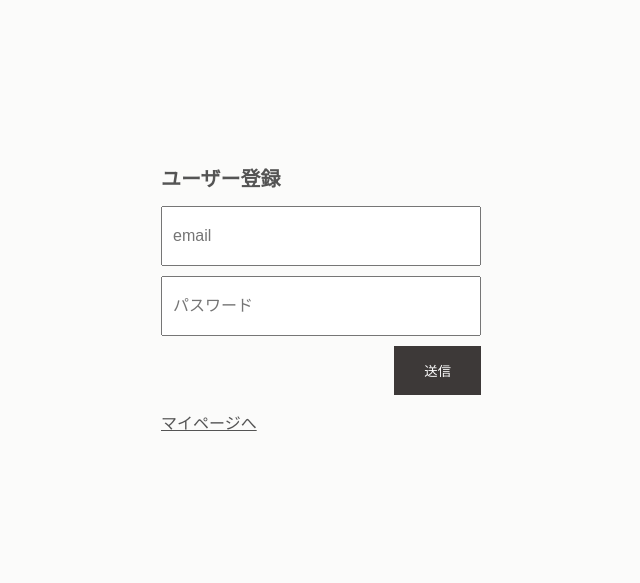
After one commit to rq6256/php_practice, a PHP site: page /login.php in a window 1280 px wide. The commit adds this page. Shown: the top 583 px of the page, without its empty margins (319-959 px from the left). Run offline with PHP 8.4, Linux system fonts and the light colour scheme.

```diff
--- a/index.php
+++ b/index.php
@@ -97,7 +97,7 @@ if(!empty($_POST)){
         //プレースホルダに値をセットし、SQL文を実行
         $stmt->execute(array(':username' => $username, ':email' => $email, ':pass' =>  password_hash($_POST['pass'], PASSWORD_DEFAULT), ':login_time' => date('Y-m-d H:i:s'), ':sex' => $sex));
 
-        header("Location:mypage.php"); //マイページへ
+        header("Location:mypage2.php"); //マイページへ
       }
 
     }
@@ -200,6 +200,6 @@ if(!empty($_POST)){
 
                 <input type="submit" value="送信">
             </form>
-            <a href="mypage.php">マイページへ</a>
+            <a href="mypage2.php">マイページへ</a>
   </body>
 </html>
--- /dev/null
+++ b/login.php
@@ -0,0 +1,125 @@
+<?php
+
+error_reporting(E_ALL); //E_STRICTレベル以外のエラーを報告する
+ini_set('display_errors','On'); //画面にエラーを表示させるか
+
+//1.post送信されていた場合
+if(!empty($_POST)){
+
+// 変数にユーザー情報を代入
+  $email =$_POST['email'];
+  $pass =$_POST['pass'];
+
+  //DBへの接続準備
+  $dsn = 'mysql:dbname=php?sample01;host=localhost;charset=utf8';
+  $user = 'root';
+  $password = 'root';
+  $options = array(
+          // SQL実行失敗時に例外をスロー
+          PDO::ATTR_ERRMODE => PDO::ERRMODE_EXCEPTION,
+          // デフォルトフェッチモードを連想配列形式に設定
+          PDO::ATTR_DEFAULT_FETCH_MODE => PDO::FETCH_ASSOC,
+          // バッファードクエリを使う(一度に結果セットをすべて取得し、サーバー負荷を軽減)
+          // SELECTで得た結果に対してもrowCountメソッドを使えるようにする
+          PDO::MYSQL_ATTR_USE_BUFFERED_QUERY => true,
+      );
+
+  // PDOオブジェクト生成（DBへ接続）
+  $dbh = new PDO($dsn, $user, $password, $options);
+
+  //SQL文（クエリー作成）
+  $stmt = $dbh->prepare('SELECT * FROM users WHERE email = :email AND pass = :pass');
+
+  //プレースホルダに値をセットし、SQL文を実行
+  $stmt->execute(array(':email' => $email, ':pass' =>  $pass));
+
+  $result = 0;
+
+  $result = $stmt->fetch(PDO::FETCH_ASSOC);
+
+  // 結果が0出ない場合
+  if(!empty($result)){
+
+  // セッションを使うために、session_startを呼び出す。
+  session_start();
+
+  // session[login]に値を代入
+  $_SESSION['login'] = true;
+
+  header("Location:mypage2.php"); //マイページへ
+  }
+}
+
+?>
+
+<!DOCTYPE html>
+<html>
+  <head>
+    <meta charset="utf-8">
+    <title>ホームページのタイトル</title>
+    <style>
+        body{
+            margin: 0 auto;
+            padding: 150px;
+            width: 25%;
+            background: #fbfbfa;
+        }
+        h1{ color: #545454; font-size: 20px;}
+        form{
+            overflow: hidden;
+        }
+        input[type="text"]{
+            color: #545454;
+            height: 60px;
+            width: 100%;
+            padding: 5px 10px;
+            font-size: 16px;
+            display: block;
+            margin-bottom: 10px;
+            box-sizing: border-box;
+        }
+      input[type="password"]{
+            color: #545454;
+            height: 60px;
+            width: 100%;
+            padding: 5px 10px;
+            font-size: 16px;
+            display: block;
+            margin-bottom: 10px;
+            box-sizing: border-box;
+        }
+        input[type="submit"]{
+            border: none;
+            padding: 15px 30px;
+            margin-bottom: 15px;
+            background: #3d3938;
+            color: white;
+            float: right;
+        }
+        input[type="submit"]:hover{
+            background: #111;
+            cursor: pointer;
+        }
+        a{
+            color: #545454;
+            display: block;
+        }
+        a:hover{
+            text-decoration: none;
+        }
+      .err_msg{
+        color: #ff4d4b;
+      }
+    </style>
+  </head>
+  <body>
+
+        <h1>ユーザー登録</h1>
+          <form method="post">
+            <input type="text" name="email" placeholder="email" value="<?php if(!empty($_POST['email'])) echo $_POST['email'];?>">
+            <input type="password" name="pass" placeholder="パスワード" value="<?php if(!empty($_POST['pass'])) echo $_POST['pass'];?>">
+            <input type="submit" value="送信">
+          </form>
+        <a href="mypage2.php">マイページへ</a>
+  </body>
+</html>
```
Also changed, not shown: mypage2.php (added, +52 -0 lines).
